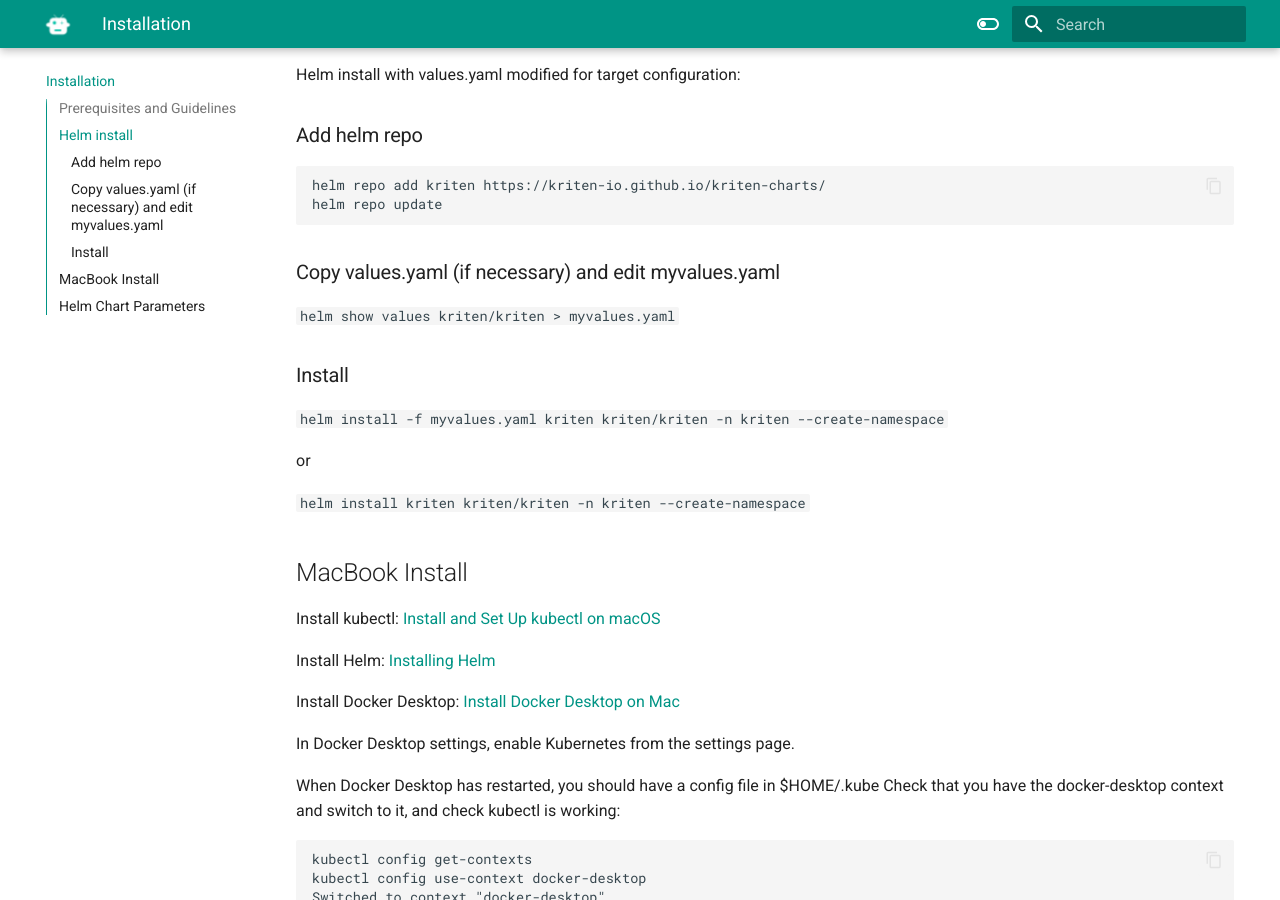
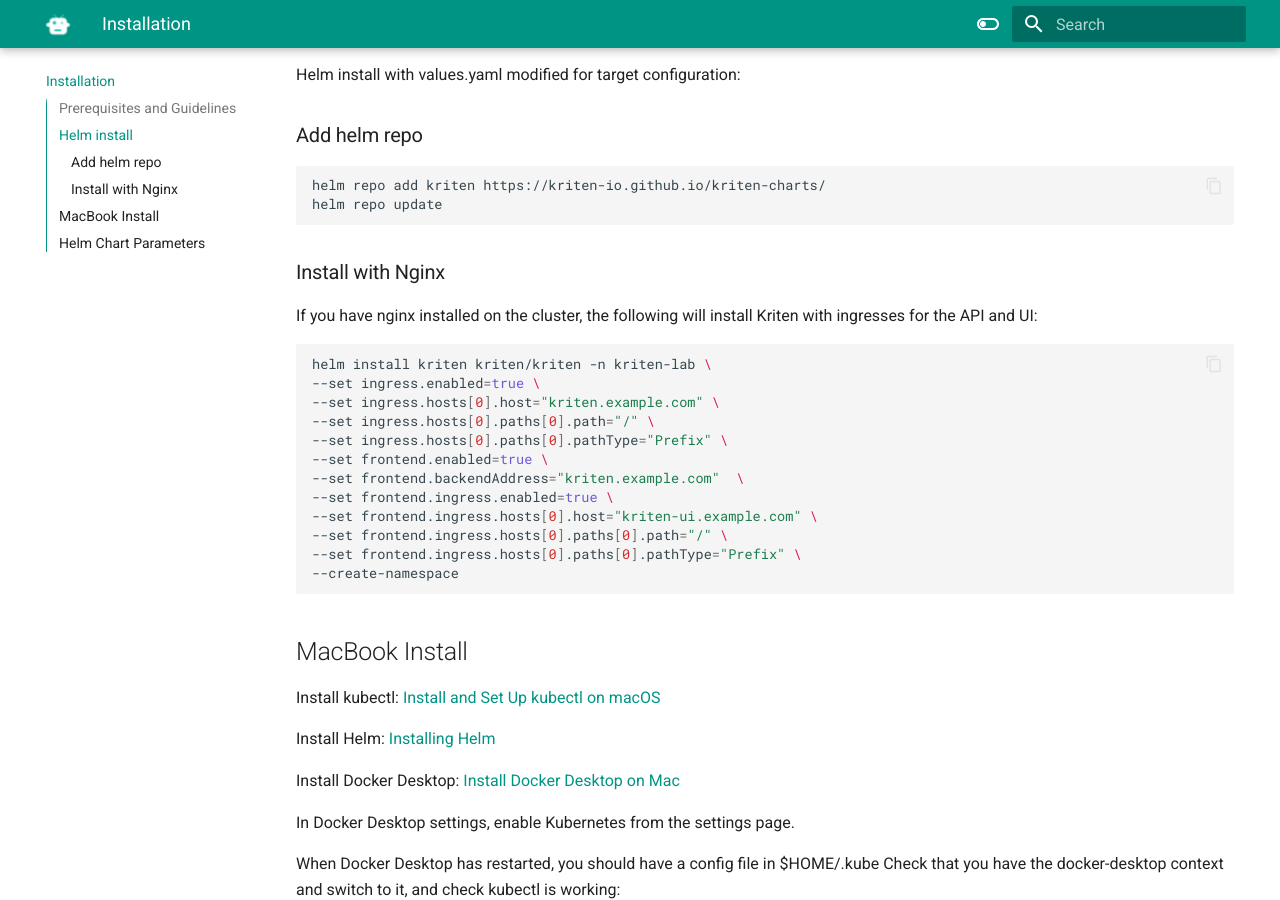
Before and after one commit to kriten-io/kriten-docs, an MkDocs documentation site: the page built from docs/install.md, in a window 1280 px wide and 900 px high, scrolled down 669 px. Built offline with MkDocs 1.6.1 and Material for MkDocs 9.7.7, drawn with Linux system fonts in a browser that asks for light colours; some of the changed text lies outside the part shown.

Commit message:
Revise installation instructions for Kriten with Nginx
Updated installation instructions to include Nginx setup and removed previous installation method.

````diff
--- a/docs/install.md
+++ b/docs/install.md
@@ -24,15 +24,22 @@
 helm repo update
 ```
 
-### Copy values.yaml (if necessary) and edit myvalues.yaml
-```helm show values kriten/kriten > myvalues.yaml```
-
-### Install
-```helm install -f myvalues.yaml kriten kriten/kriten -n kriten --create-namespace```
-
-or
-
-```helm install kriten kriten/kriten -n kriten --create-namespace```
+### Install with Nginx
+If you have nginx installed on the cluster, the following will install Kriten with ingresses for the API and UI:
+```sh
+helm install kriten kriten/kriten -n kriten-lab \
+--set ingress.enabled=true \
+--set ingress.hosts[0].host="kriten.example.com" \
+--set ingress.hosts[0].paths[0].path="/" \
+--set ingress.hosts[0].paths[0].pathType="Prefix" \
+--set frontend.enabled=true \
+--set frontend.backendAddress="kriten.example.com"  \
+--set frontend.ingress.enabled=true \
+--set frontend.ingress.hosts[0].host="kriten-ui.example.com" \
+--set frontend.ingress.hosts[0].paths[0].path="/" \
+--set frontend.ingress.hosts[0].paths[0].pathType="Prefix" \
+--create-namespace
+```
 
 ## MacBook Install
 
@@ -105,8 +112,6 @@
 helm install kriten kriten/kriten -n kriten \
 --set frontend.enabled=true \
 --set frontend.backendAddress=$IP_ADDRESS':30040'  \
---set frontend.image.repository=kubecodeio/kriten-web \
---set frontend.image.tag="latest" \
 --create-namespace
 ```
 
````
